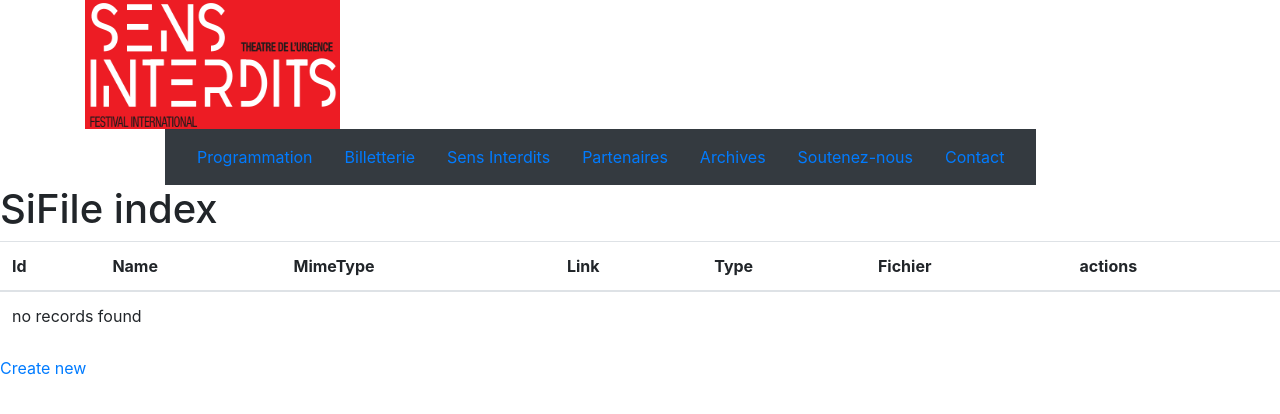
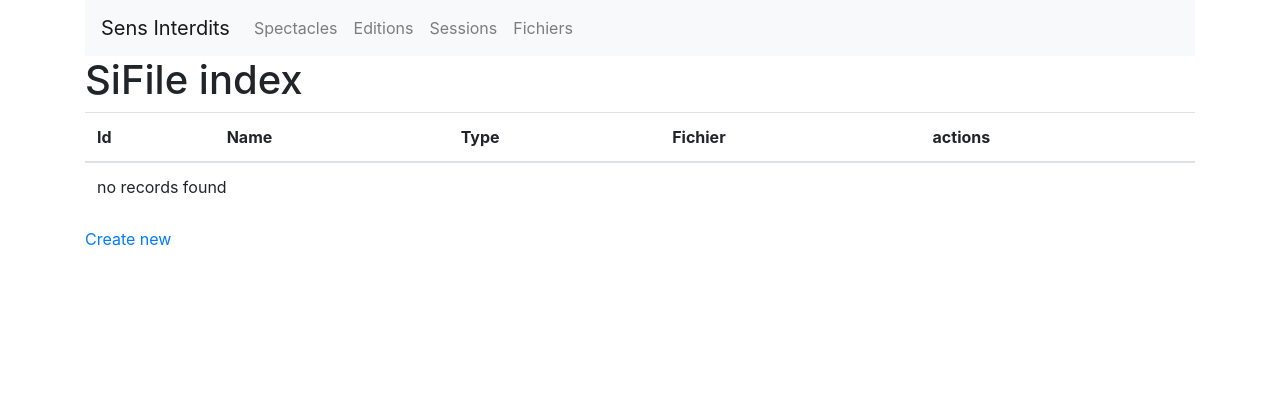
Before and after one commit to JDBOC/Festival-Sens-Interdit, a Symfony app: template templates/si_file/index.html.twig in a window 1280 px wide. Shown: the top 414 px of the page. Run offline with Twig, Linux system fonts and the light colour scheme; the template is opened without the code that fills it, so the values that code supplies are empty; some libraries are stand-ins or nearby versions.

Commit message:
updated sifile in order it works

```diff
--- a/src/Controller/SiFileController.php
+++ b/src/Controller/SiFileController.php
@@ -11,7 +11,7 @@ use Symfony\Component\HttpFoundation\Response;
 use Symfony\Component\Routing\Annotation\Route;
 
 /**
- * @Route("/si/file")
+ * @Route("admin/sifile")
  */
 class SiFileController extends AbstractController
 {
--- a/src/Form/SiFileType.php
+++ b/src/Form/SiFileType.php
@@ -14,8 +14,6 @@ class SiFileType extends AbstractType
     {
         $builder
             ->add('name')
-            ->add('mimeType')
-            ->add('link')
             ->add('type')
             ->add('mediaFile', FileType::class, ['required' => false])
         ;
--- a/templates/adminBase.html.twig
+++ b/templates/adminBase.html.twig
@@ -26,6 +26,9 @@
                     <li class="nav-item">
                         <a class="nav-link" href="/admin/session">Sessions</a>
                     </li>
+                    <li class="nav-item">
+                        <a class="nav-link" href="/admin/sifile">Fichiers</a>
+                    </li>
                 </ul>
             </div>
         </nav>
--- a/templates/si_file/_form.html.twig
+++ b/templates/si_file/_form.html.twig
@@ -1,8 +1,6 @@
 {{ form_start(form) }}
 
     {{ form_row(form.name) }}
-    {{ form_row(form.mimeType) }}
-    {{ form_row(form.link) }}
     {{ form_row(form.type) }}
     {{ form_row(form.mediaFile) }}
 
--- a/templates/si_file/edit.html.twig
+++ b/templates/si_file/edit.html.twig
@@ -1,4 +1,4 @@
-{% extends 'base.html.twig' %}
+{% extends 'adminBase.html.twig' %}
 
 {% block title %}Edit SiFile{% endblock %}
 
--- a/templates/si_file/index.html.twig
+++ b/templates/si_file/index.html.twig
@@ -1,4 +1,4 @@
-{% extends 'base.html.twig' %}
+{% extends 'adminBase.html.twig' %}
 
 {% block title %}SiFile index{% endblock %}
 
@@ -10,8 +10,6 @@
             <tr>
                 <th>Id</th>
                 <th>Name</th>
-                <th>MimeType</th>
-                <th>Link</th>
                 <th>Type</th>
                 <th>Fichier</th>
                 <th>actions</th>
@@ -22,8 +20,7 @@
             <tr>
                 <td>{{ si_file.id }}</td>
                 <td>{{ si_file.name }}</td>
-                <td>{{ si_file.mimeType }}</td>
-                <td>{{ si_file.link }}</td>
+
                 <td>{{ si_file.type }}</td>
                 <td>
                     <img alt="img_fichier" src="/upload/file/{{ si_file.mediaFileName }}" style="width: 200px; height: auto" />
--- a/templates/si_file/new.html.twig
+++ b/templates/si_file/new.html.twig
@@ -1,4 +1,4 @@
-{% extends 'base.html.twig' %}
+{% extends 'adminBase.html.twig' %}
 
 {% block title %}New SiFile{% endblock %}
 
```
Also changed, not shown: src/Entity/SiFile.php (+12 -46 lines), public/upload/file/5d010265e9b35193244700.png (added), public/upload/file/5d010335b970a556614661.jpg (added), public/upload/file/5d0103b52f33a804996585.jpeg (added), 1 other file.
